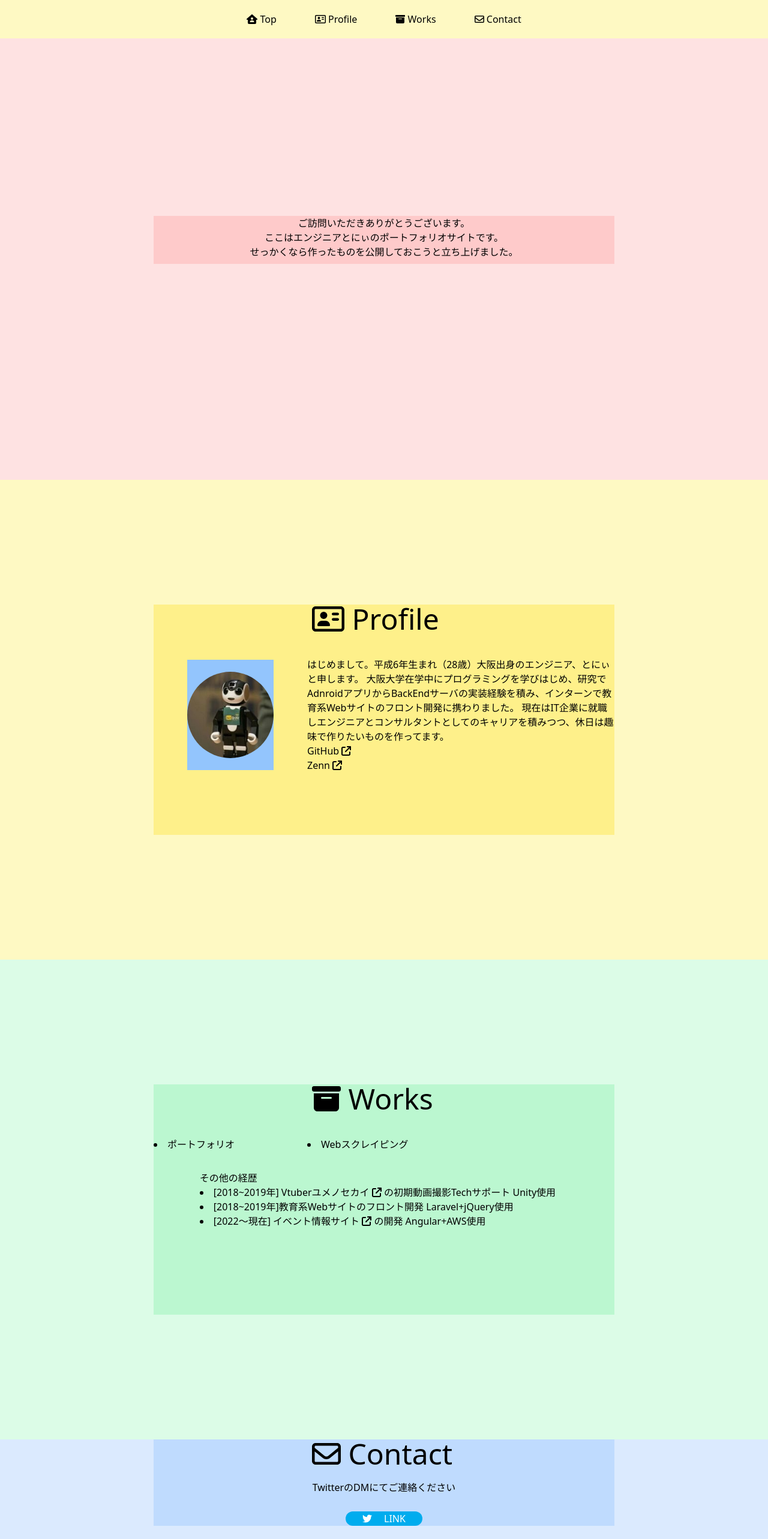
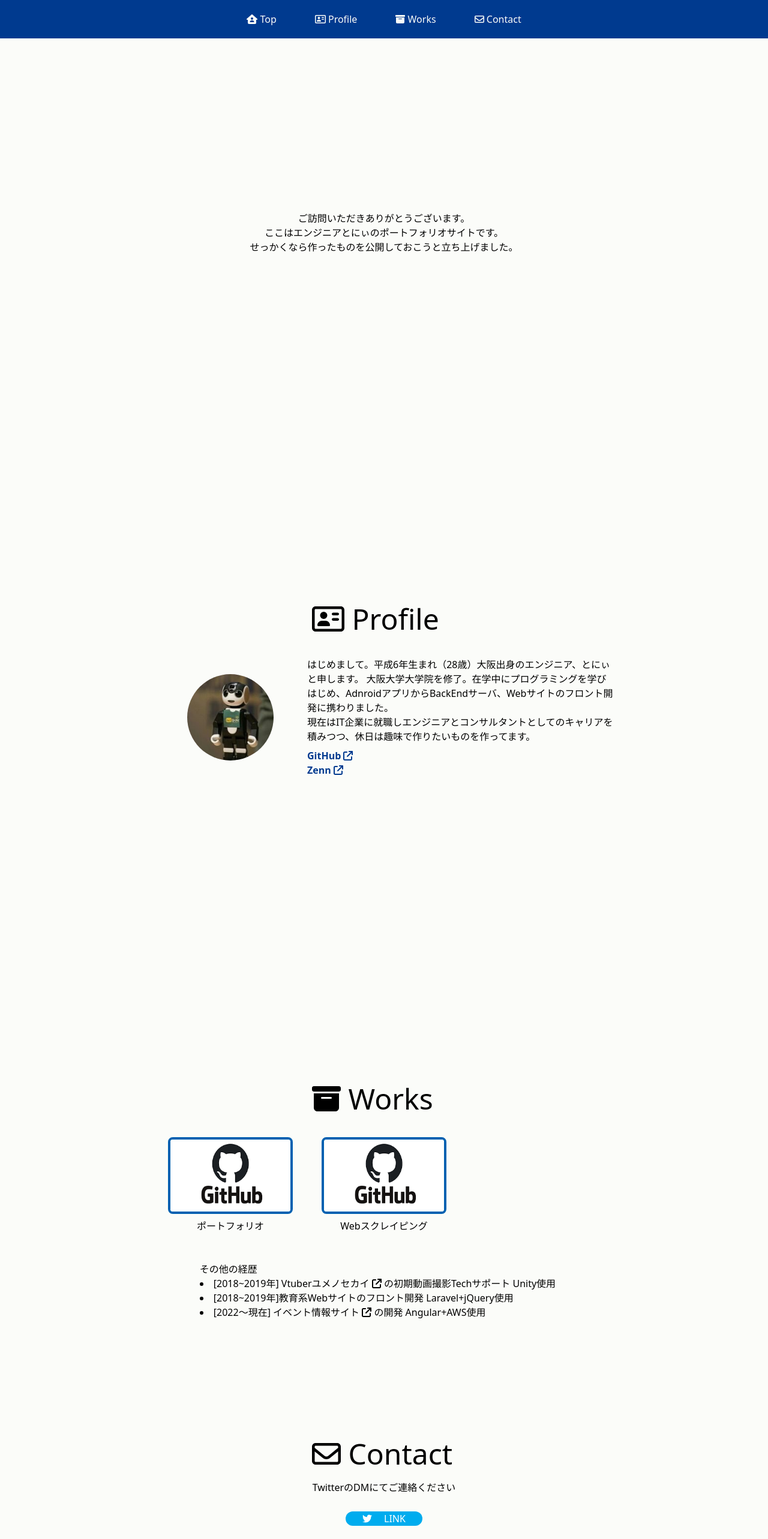
Before and after one commit to tinytony27/tinytony.github.io, a Vue app: page / in a window 1280 px wide. Shown: the top 2566 px of the page at 60% size. Built offline with nearby package versions, Linux system fonts and the light colour scheme.

Commit message:
デザイン修正

```diff
--- a/src/App.vue
+++ b/src/App.vue
@@ -9,10 +9,10 @@ import Footer from './components/FooterView.vue';
 </script>
 
 <template>
-  <Header/>
-  <Top/>
-  <Profile/>
-  <Works/>
-  <Contact/>
-  <Footer/>
+  <Header class="bg-color1"/>
+  <Top class="bg-color2"/>
+  <Profile class="bg-color2"/>
+  <Works class="bg-color2"/>
+  <Contact class="bg-color2"/>
+  <Footer class="bg-color1"/>
 </template>
--- a/src/assets/tailwind.css
+++ b/src/assets/tailwind.css
@@ -1,6 +1,38 @@
 .bg-twitter {
     --tw-bg-opacity: 1;
     background-color: #00acee;
+}
+
+.bg-color1 {
+    --tw-bg-opacity: 1;
+    background-color: #003a8f;
+}
+
+.bg-color2 {
+    --tw-bg-opacity: 1;
+    /* background-color: #e9edef; */
+    background-color: #fbfcf9;
+}
+
+.bg-color3 {
+    --tw-bg-opacity: 1;
+    /* background-color: #e9edef; */
+    background-color: #0061b1;
+}
+
+.text-color1 {
+    --tw-text-opacity: 1;
+    color: #003a8f;
+}
+
+.text-color2 {
+    --tw-text-opacity: 1;
+    color: #fbfcf9;
+}
+
+.border-color1 {
+    --tw-border-opacity: 1;
+    border-color: #0061b1;
 }
 
 
--- a/src/components/ContactView.vue
+++ b/src/components/ContactView.vue
@@ -2,8 +2,8 @@
 </script>
 
 <template>
-<div id="contact" class="h-96 w-full bg-blue-100">
-    <div class="max-w-3xl m-auto bg-blue-200">
+<div id="contact" class="h-96 w-full">
+    <div class="max-w-3xl m-auto">
         <div class="w-60 m-auto text-5xl pb-5">
             <font-awesome-icon icon="fa-regular fa-envelope" />
             Contact
--- a/src/components/FooterView.vue
+++ b/src/components/FooterView.vue
@@ -2,7 +2,7 @@
 </script>
 
 <template>
-<footer class="w-full">
+<footer class="w-full h-8 text-color2">
     <span class="flex justify-center">©2022&nbsp;<a href="https://twitter.com/tiny_tony_" target="_blank">とにぃ</a></span>
 </footer>
 </template>
--- a/src/components/HeaderView.vue
+++ b/src/components/HeaderView.vue
@@ -2,8 +2,8 @@
 </script>
 
 <template>
-<header class="fixed w-full z-40">
-    <div class="bg-yellow-100 h-16 flex justify-center items-center">
+<header class="fixed w-full z-10">
+    <div class="h-16 flex justify-center items-center text-color2">
         <span class="mr-16">
             <a href="#top">
                 <!--svg xmlns="http://www.w3.org/2000/svg" fill="none" viewBox="0 0 24 24" stroke-width="1.5" stroke="currentColor" class="w-5 h-5">
--- a/src/components/ProfileView.vue
+++ b/src/components/ProfileView.vue
@@ -12,32 +12,32 @@ function nowAge(): number{
 </script>
 
 <template>
-<div id="profile" class="h-screen w-full relative bg-yellow-100">
-    <div class="max-w-3xl h-96 top-0 left-0 right-0 bottom-0 m-auto absolute bg-yellow-200">
+<div id="profile" class="h-screen w-full relative">
+    <div class="max-w-3xl h-96 top-0 left-0 right-0 bottom-0 m-auto absolute">
         <div class="w-60 m-auto text-5xl pb-10">
             <font-awesome-icon class="" icon="fa-regular fa-address-card" />
             Profile
         </div>
         <div class="grid grid-cols-3">
-            <div class="w-36 m-auto py-5 bg-blue-300">
+            <div class="w-36 m-auto py-5">
                 <img class="w-36 h-36 rounded-full" src="@/assets/main_icon.png" alt="アイコン">
             </div>
             <div class="col-span-2">
                 はじめまして。平成6年生まれ（{{nowAge()}}歳）大阪出身のエンジニア、とにぃと申します。
-                大阪大学在学中にプログラミングを学びはじめ、研究でAdnroidアプリからBackEndサーバの実装経験を積み、インターンで教育系Webサイトのフロント開発に携わりました。
+                大阪大学大学院を修了。在学中にプログラミングを学びはじめ、AdnroidアプリからBackEndサーバ、Webサイトのフロント開発に携わりました。<br>
                 現在はIT企業に就職しエンジニアとコンサルタントとしてのキャリアを積みつつ、休日は趣味で作りたいものを作ってます。
-                <div>
+                <div class="pt-2">
                     <span>
-                        <a href="https://github.com/tinytony27" target="_blank">
-                            GitHub
+                        <a class="text-color1" href="https://github.com/tinytony27" target="_blank">
+                            <span class="font-bold">GitHub&nbsp;</span>
                             <font-awesome-icon icon="fa-solid fa-arrow-up-right-from-square" />
                         </a>
                     </span>
                 </div>
                 <div>
                     <span>
-                        <a href="https://zenn.dev/tinytony" target="_blank">
-                            Zenn
+                        <a class="text-color1" href="https://zenn.dev/tinytony" target="_blank">
+                            <span class="font-bold">Zenn&nbsp;</span>
                             <font-awesome-icon icon="fa-solid fa-arrow-up-right-from-square" />
                         </a>
                     </span>
--- a/src/components/TopView.vue
+++ b/src/components/TopView.vue
@@ -2,13 +2,15 @@
 </script>
 
 <template>
-<div id="top" class="h-screen w-full relative bg-red-100">
-    <div class="max-w-3xl h-20 top-0 left-0 right-0 bottom-0 m-auto absolute bg-red-200">
-        <div class="text-center">
-            ご訪問いただきありがとうございます。<br>
-            ここはエンジニアとにぃのポートフォリオサイトです。<br>
-            せっかくなら作ったものを公開しておこうと立ち上げました。
-        </div>
+<div id="top" class="h-screen w-full relative">
+    <div class="max-w-3xl h-56 top-0 left-0 right-0 bottom-0 m-auto absolute">
+        <!--div class="w-96 h-56 m-auto rounded-3xl border-2 border-color1 bg-color3"-->
+            <div class="text-center py-16">
+                ご訪問いただきありがとうございます。<br>
+                ここはエンジニアとにぃのポートフォリオサイトです。<br>
+                せっかくなら作ったものを公開しておこうと立ち上げました。
+            </div>
+        <!--/div-->
     </div>
 </div>
 </template>
--- a/src/components/WorksView.vue
+++ b/src/components/WorksView.vue
@@ -2,15 +2,33 @@
 </script>
 
 <template>
-<div id="works" class="h-screen w-full relative bg-green-100">
-    <div class="max-w-3xl h-96 top-0 left-0 right-0 bottom-0 m-auto absolute bg-green-200">
+<div id="works" class="h-screen w-full relative">
+    <div class="max-w-3xl h-96 top-0 left-0 right-0 bottom-0 m-auto absolute">
         <div class="w-60 m-auto text-5xl pb-10">
             <font-awesome-icon icon="fa-solid fa-box-archive" />
             Works
         </div>
         <div class="grid grid-cols-3 pb-8">
-            <li><a href="https://github.com/tinytony27/tinytony.github.io" target="_blank">ポートフォリオ</a></li>
-            <li><a href="https://github.com/tinytony27/web-scraping" target="_blank">Webスクレイピング</a></li>
+            <div class="w-52 h-44 m-auto">
+                <a href="https://github.com/tinytony27/tinytony.github.io" target="_blank">
+                    <img class="w-52 h-32 rounded-lg border-4 border-color1" src="@/assets/github.png" alt="Github"/>
+                </a>
+                <div class="h-12 pt-2 text-center">ポートフォリオ</div>
+            </div>
+            <div class="w-52 h-44 m-auto">
+                <a href="https://github.com/tinytony27/web-scraping" target="_blank">
+                    <img class="w-52 h-32 rounded-lg border-4 border-color1" src="@/assets/github.png" alt="Github"/>
+                </a>
+                <div class="h-12 pt-2 text-center">Webスクレイピング</div>
+            </div>
+            <!--div class="w-52 h-48 m-auto">
+                <a href="" target="_blank">
+                    <div class="w-52 h-36 rounded-lg border-4 border-color1">
+
+                    </div>
+                </a>
+                <div class="h-12 pt-2 text-center">XXXX</div>
+            </div-->
         </div>
         <div class="w-4/5 m-auto">
             <span>その他の経歴</span>
```
Also changed, not shown: src/assets/github.png (added), 7 other files (tests, documents, lock files or other folders).
